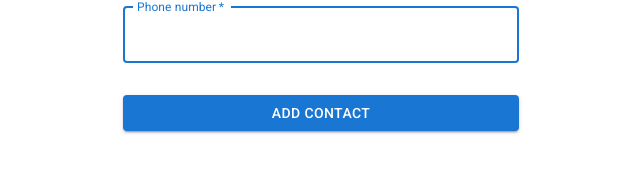
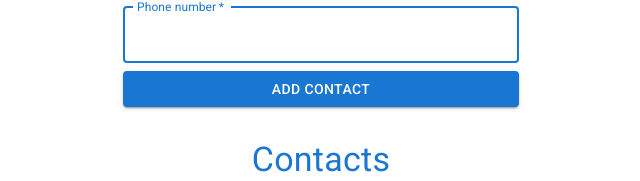
Before and after one commit to Annaivv/goit-react-hw-07-phonebook, a React (Create React App) app: page / in a window 1280 px wide. Shown: the part 307-488 px from the top of the page, without its empty margins (319-959 px from the left). Built offline with nearby package versions, Linux system fonts and the light colour scheme; no server answers.

Commit message:
styles: buttons and ContactList styles changed

```diff
--- a/src/components/Button.jsx
+++ b/src/components/Button.jsx
@@ -2,16 +2,12 @@ import { Button } from '@mui/material';
 
 export const ButtonTemplate = ({
   type = 'button',
+  variant,
   children,
   ...otherProps
 }) => {
   return (
-    <Button
-      type={type}
-      variant="contained"
-      sx={{ mt: 3, mb: 2 }}
-      {...otherProps}
-    >
+    <Button type={type} variant={variant} {...otherProps}>
       {children}
     </Button>
   );
--- a/src/components/Contact.jsx
+++ b/src/components/Contact.jsx
@@ -22,7 +22,9 @@ export const Contact = ({ contact }) => {
         <span>: </span>
         <span>{contact.phone.toString()}</span>
       </ListItemText>
-      <ButtonTemplate onClick={handleDelete}>Delete</ButtonTemplate>
+      <ButtonTemplate onClick={handleDelete} variant="outlined">
+        Delete
+      </ButtonTemplate>
     </Box>
   );
 };
--- a/src/components/ContactForm.jsx
+++ b/src/components/ContactForm.jsx
@@ -99,7 +99,7 @@ export const ContactForm = () => {
           onChange={handlePhoneChange}
           helperText={phoneHelperText}
         />
-        <ButtonTemplate type="submit" fullWidth>
+        <ButtonTemplate type="submit" fullWidth variant="contained">
           Add contact
         </ButtonTemplate>
       </Box>
```
